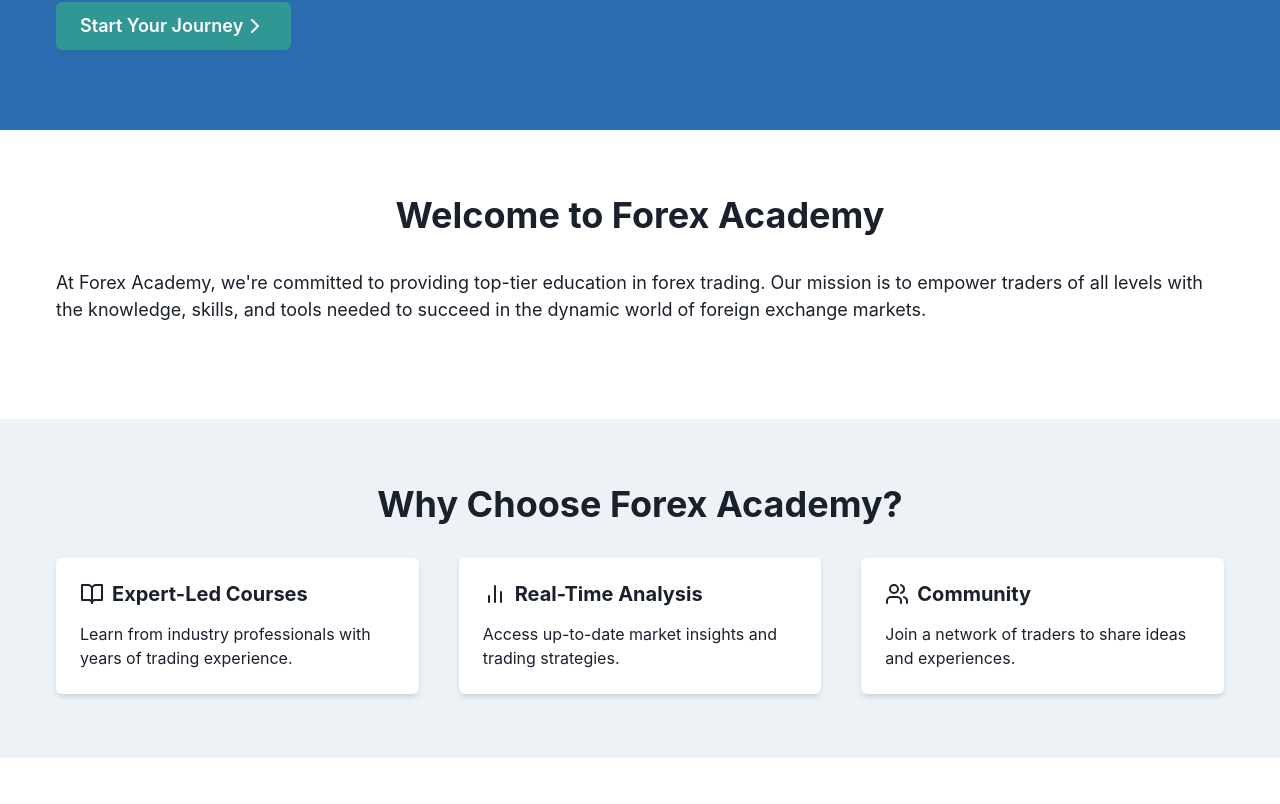
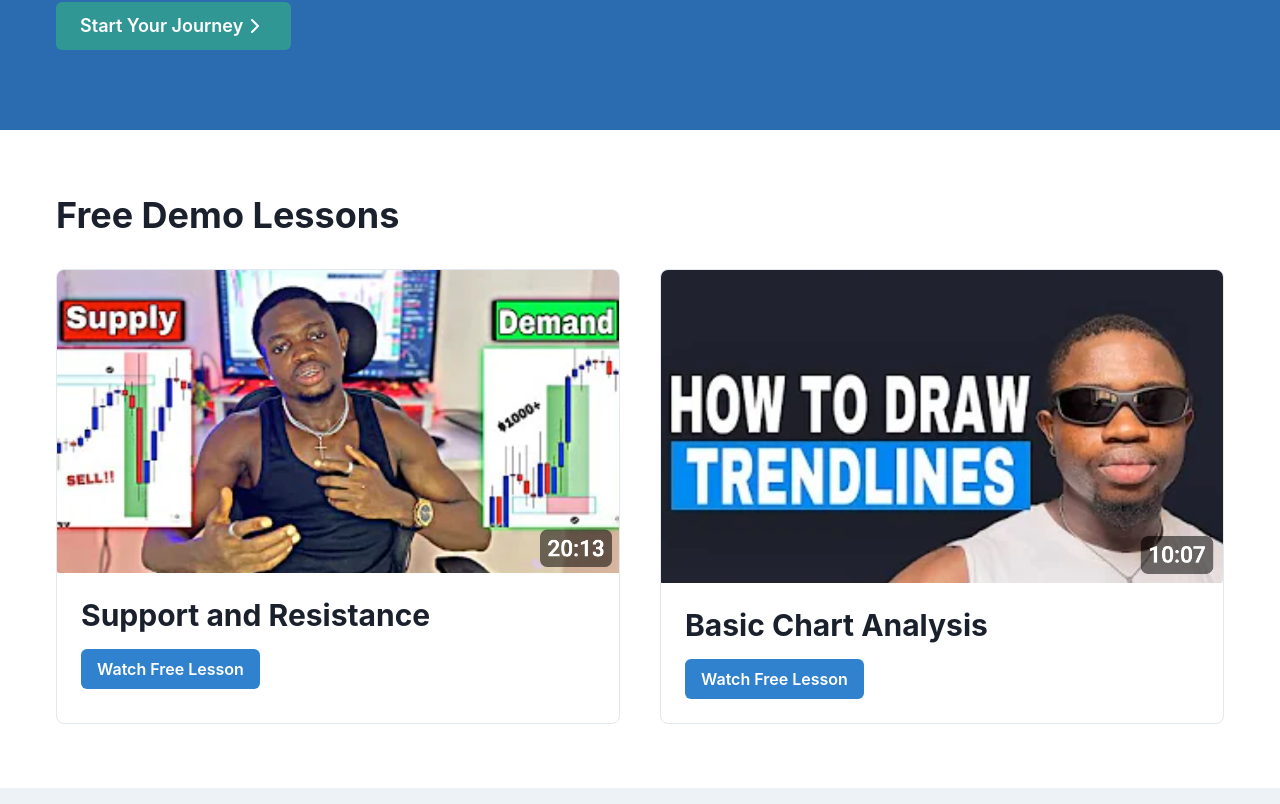
Before and after one commit to YongoDavid/FX_ac, a React (Create React App) app: page / in a window 1280 px wide. Shown: the part 276-1080 px from the top of the page. Built offline with nearby package versions, Linux system fonts and the light colour scheme.

Commit message:
HomePage UI update

```diff
--- a/src/pages/Courses.js
+++ b/src/pages/Courses.js
@@ -93,7 +93,7 @@ function Courses() {
       </Box>
 
       {/* Demo Lessons */}
-      <Container maxW="1200px" py={16}>
+      {/* <Container maxW="1200px" py={16}>
         <Heading as="h2" size="xl" mb={8}>
           Free Demo Lessons
         </Heading>
@@ -110,7 +110,7 @@ function Courses() {
             </Box>
           ))}
         </SimpleGrid>
-      </Container>
+      </Container> */}
     </Box>
   );
 }
--- a/src/pages/Home.js
+++ b/src/pages/Home.js
@@ -1,9 +1,9 @@
-// pages/Home.js
 import React from 'react';
 import { Box, Button, Container, Heading, Text, SimpleGrid , Flex} from '@chakra-ui/react';
 import { Link as RouterLink } from 'react-router-dom';
-import { ChevronRight, BarChart2, BookOpen, Users, } from "lucide-react"
-
+import { ChevronRight, BarChart2, BookOpen, Users, } from "lucide-react";
+import myImage from '../assets/myImage.jpg';
+import trendLine from '../assets/trendLine.jpg';
 function Home() {
   return (
     <Box>
@@ -24,14 +24,40 @@ function Home() {
       </Box>
 
       {/* Overview Section */}
-      <Container maxW="1200px" py={16}>
+      {/* <Container maxW="1200px" py={16}>
         <Heading as="h2" size="xl" mb={8} textAlign="center">
           Welcome to Forex Academy
         </Heading>
         <Text fontSize="lg" mb={8}>
           At Forex Academy, we're committed to providing top-tier education in forex trading. Our mission is to empower traders of all levels with the knowledge, skills, and tools needed to succeed in the dynamic world of foreign exchange markets.
         </Text>
+      </Container> */}
+
+      <Container maxW="1200px" py={16}>
+        <Heading as="h2" size="xl" mb={8}>
+          Free Demo Lessons
+        </Heading>
+        <SimpleGrid columns={{ base: 1, md: 2 }} spacing={10}>
+          {['Support and Resistance', 'Basic Chart Analysis'].map((lesson, index) => (
+            <Box key={lesson} borderWidth={1} borderRadius="lg" overflow="hidden">
+              {/* Display a specific image based on the index */}
+              <img
+                src={index === 0 ? myImage : trendLine}
+                alt="lesson"
+                sizes='10px'
+                style={{ width: "100%", objectFit: "cover" }}
+              />
+              <Box p={6}>
+                <Heading as="h3" size="lg" mb={4}>
+                  {lesson}
+                </Heading>
+                <Button colorScheme="blue">Watch Free Lesson</Button>
+              </Box>
+            </Box>
+          ))}
+        </SimpleGrid>
       </Container>
+
 
       {/* Benefits Section */}
       <Box bg="gray.100" py={16}>
```
Also changed, not shown: src/assets/myImage.jpg (added), src/assets/trendLine.jpg (added).
